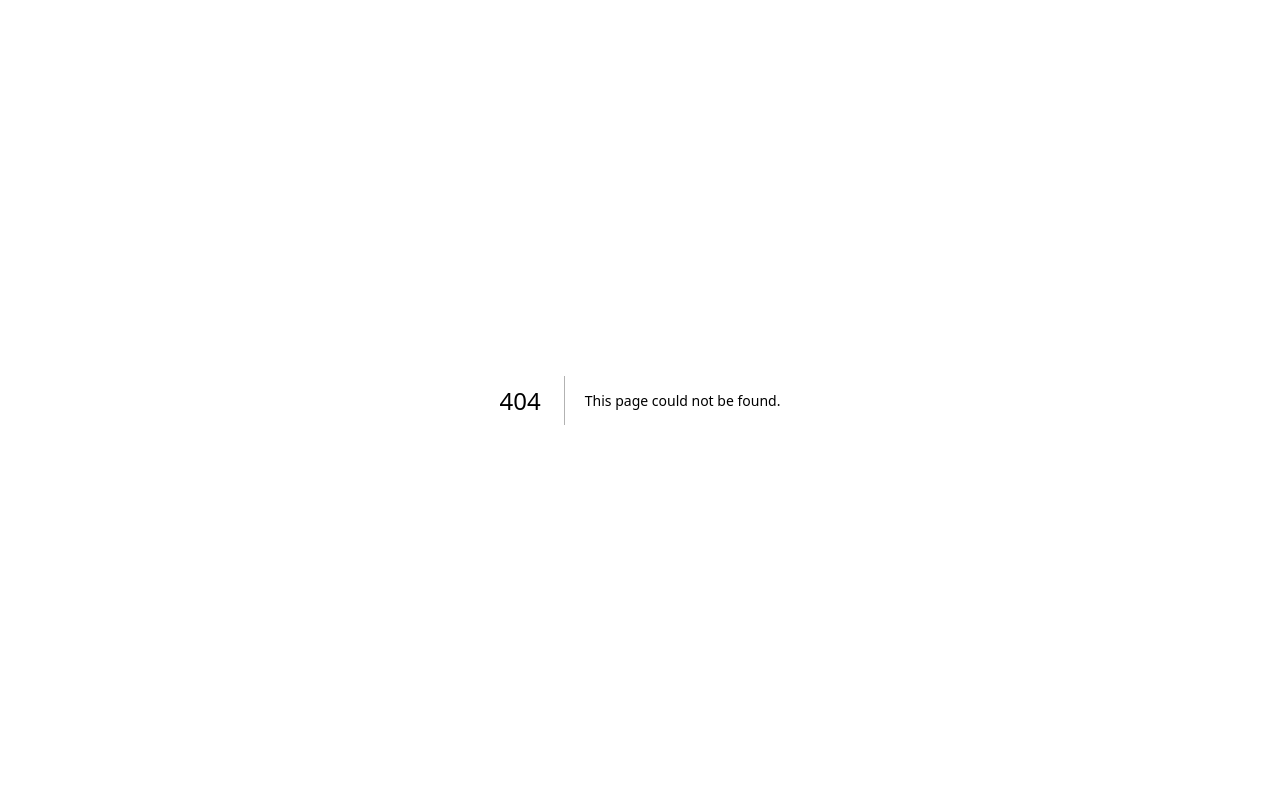
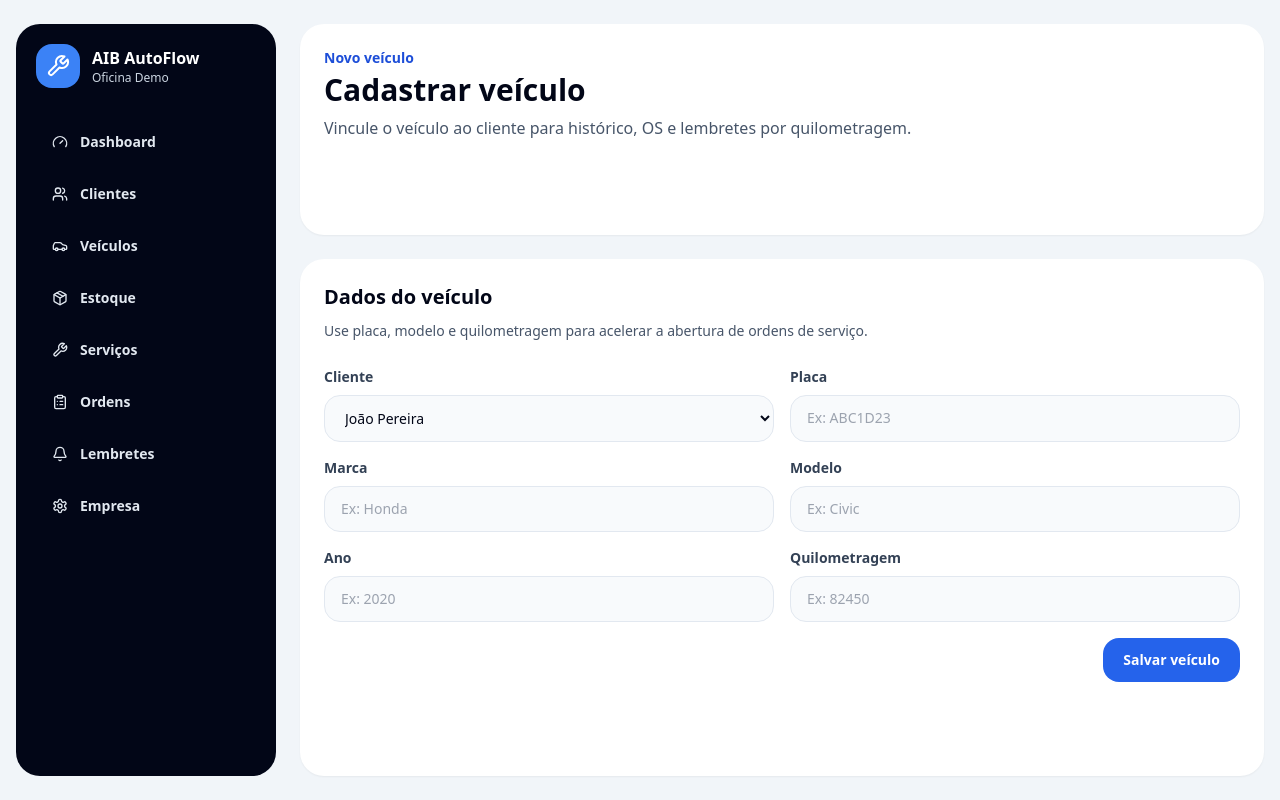
Before and after one commit to anjobrito/ajb-autoflow, a Next.js app: page /veiculos/novo in a window 1280 px wide. Before the commit this address had no page. Built offline with nearby package versions, Linux system fonts and the light colour scheme.

Commit message:
feat: add new vehicle form page

```diff
--- /dev/null
+++ b/app/veiculos/novo/page.tsx
@@ -0,0 +1,29 @@
+import { AppShell } from "@/components/app-shell";
+import { Field, FormCard, PrimaryButton, SelectField } from "@/components/form-card";
+import { PageHeader } from "@/components/page-header";
+import { demoCustomers } from "@/lib/demo-data";
+
+export default function NovoVeiculoPage() {
+  return (
+    <AppShell>
+      <PageHeader
+        eyebrow="Novo veículo"
+        title="Cadastrar veículo"
+        description="Vincule o veículo ao cliente para histórico, OS e lembretes por quilometragem."
+      />
+      <FormCard title="Dados do veículo" description="Use placa, modelo e quilometragem para acelerar a abertura de ordens de serviço.">
+        <div className="grid gap-4 md:grid-cols-2">
+          <SelectField label="Cliente" options={demoCustomers.map((customer) => customer.name)} />
+          <Field label="Placa" placeholder="Ex: ABC1D23" />
+          <Field label="Marca" placeholder="Ex: Honda" />
+          <Field label="Modelo" placeholder="Ex: Civic" />
+          <Field label="Ano" placeholder="Ex: 2020" />
+          <Field label="Quilometragem" placeholder="Ex: 82450" />
+        </div>
+        <div className="flex justify-end">
+          <PrimaryButton>Salvar veículo</PrimaryButton>
+        </div>
+      </FormCard>
+    </AppShell>
+  );
+}
```
